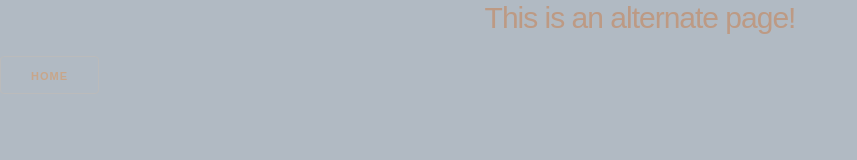
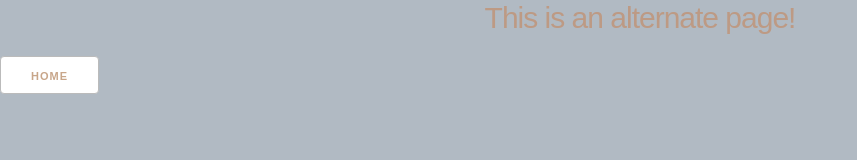
Before and after one commit to fauxpaw/fauxpaw.github.io, a plain HTML site: page alternatePage.html in a window 1280 px wide. Shown: the whole page, without its empty margins (0-857 px from the left). Drawn offline with Linux system fonts and the light colour scheme.

Commit message:
button background

```diff
--- a/style.css
+++ b/style.css
@@ -114,6 +114,9 @@ tr:hover {
 	background-color: #A5BDC9;
 }
 
+.button {
+	background-color: #ffffff;
+}
 
 .button:hover {
 	background-color: #1E2730;
```
